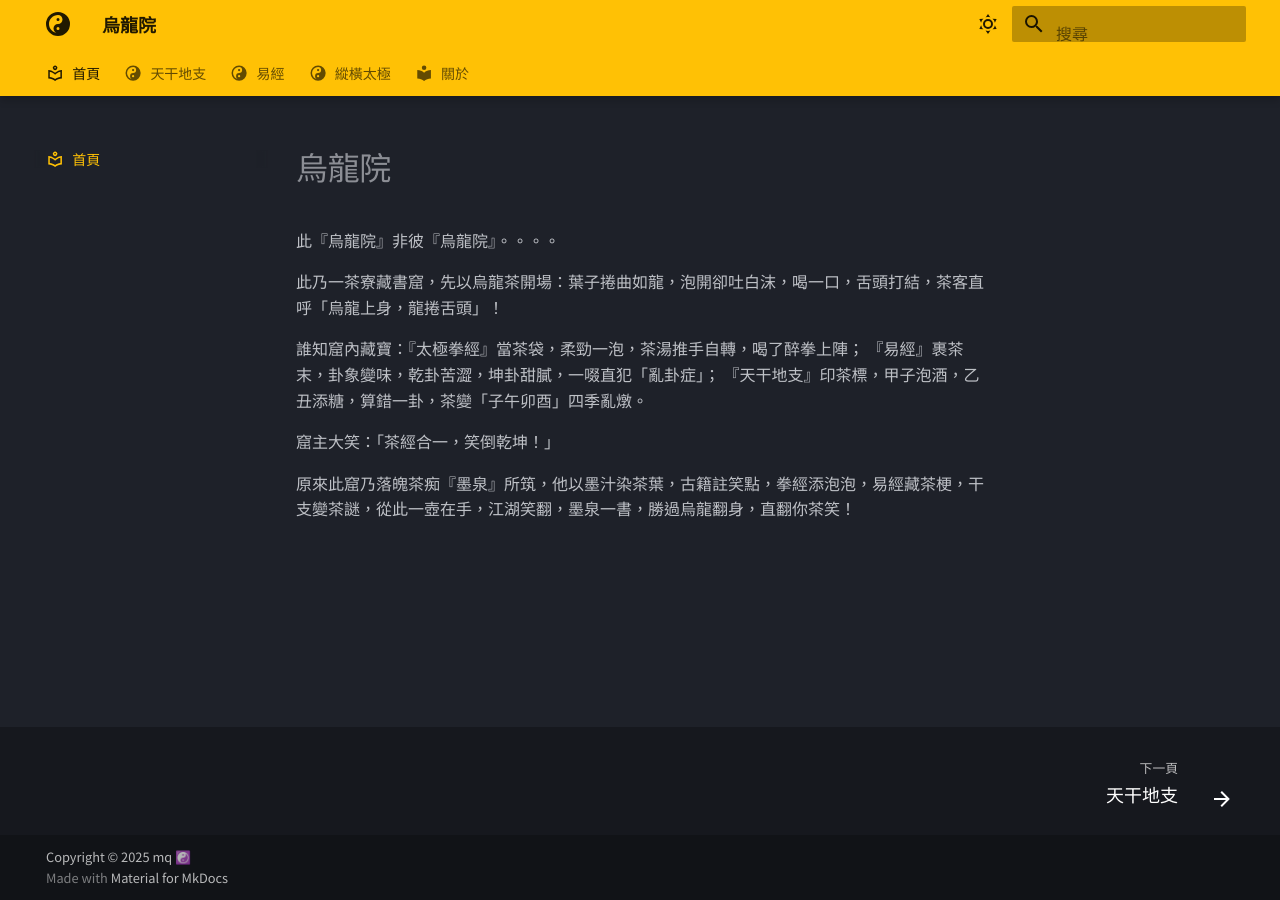
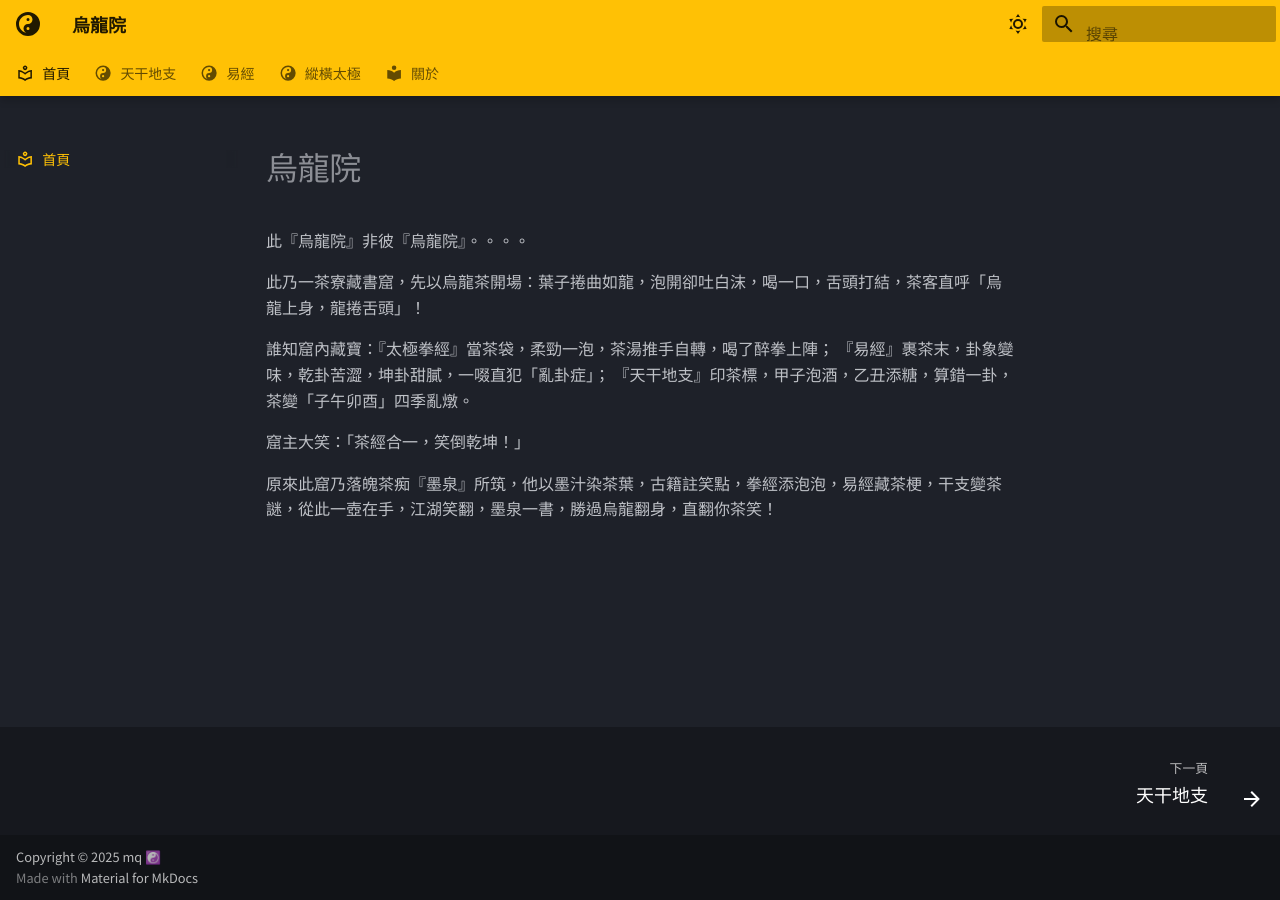
Before and after one commit to oolongyuan/oolongyuan.github.io, an MkDocs documentation site: the page built from docs/index.md, in a window 1280 px wide. Built offline with MkDocs 1.6.1 and Material for MkDocs 9.7.7, drawn with Linux system fonts in a browser that asks for light colours; some web fonts are replaced.

Commit message:
extend content area width

```diff
--- a/docs/stylesheets/extra.css
+++ b/docs/stylesheets/extra.css
@@ -8,3 +8,14 @@ body {
   font-size: 1.38rem;
   line-height: 1.6; /* Readability */
 }
+
+/*
+ * content area width
+ * default: 80-100 characters
+ * 1440px: for longer space
+ * initial: stretch to available
+ *
+ * */
+.md-grid {
+  max-width: initial;
+}
```
